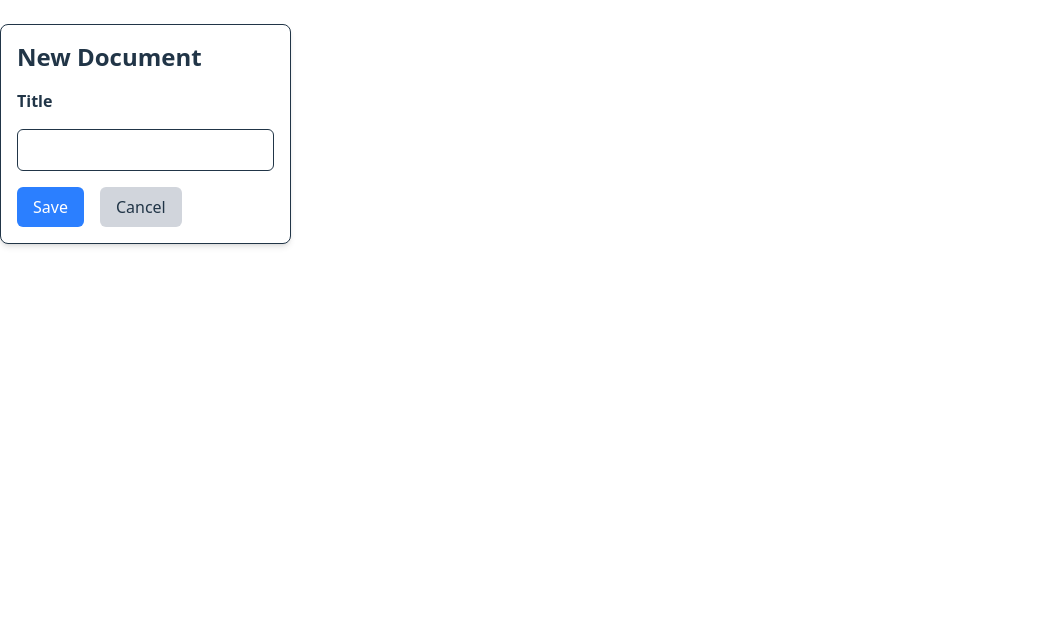
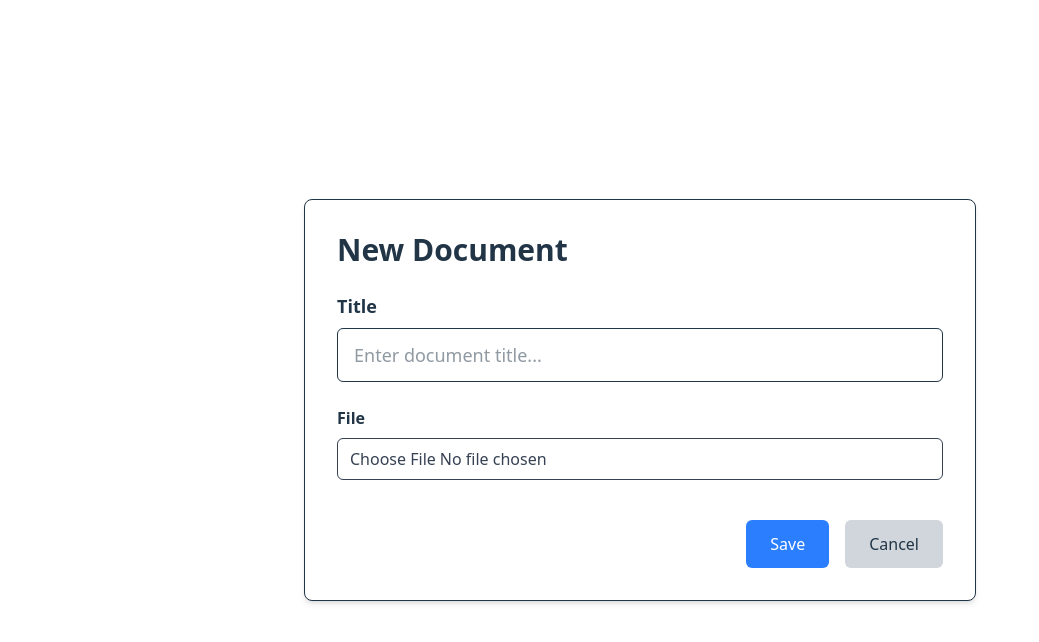
Before and after one commit to salem-karim/PaperlessClone, a React (Vite) app in the folder webui/: page /documents/new in a window 1280 px wide. Shown: the top 642 px of the page, without its empty margins (0-1039 px from the left). Built offline with nearby package versions, Linux system fonts and the light colour scheme.

Commit message:
refactor DocumentForm and extracted parts from App.tsx

```diff
--- a/webui/src/App.tsx
+++ b/webui/src/App.tsx
@@ -1,5 +1,61 @@
-import StartPage from "./components/StartPage";
+// App.tsx
+import { useEffect, useState } from "react";
+import { getDocuments, deleteDocument } from "./lib/documentService";
+import { tryCatch } from "./lib/try-catch";
+import type { DocumentSummaryDto } from "./lib/types";
+import { Link } from "react-router-dom";
+import { FaPlus } from "react-icons/fa6";
+import { DocumentList } from "./components/DocumentList";
+import { DeleteModal } from "./components/DeleteModal";
 
 export default function App() {
-  return <StartPage />;
+  const [documents, setDocuments] = useState<DocumentSummaryDto[]>([]);
+  const [loading, setLoading] = useState(false);
+  const [deleteDocId, setDeleteDocId] = useState<string | null>(null);
+
+  async function loadDocuments() {
+    setLoading(true);
+    const [docs, docsError] =
+      await tryCatch<DocumentSummaryDto[]>(getDocuments());
+    setLoading(false);
+
+    if (docsError) console.error(docsError.message);
+    else if (docs) setDocuments(docs);
+  }
+
+  async function handleDelete(id: string) {
+    setDeleteDocId(null);
+    const [, error] = await tryCatch(deleteDocument(id));
+    if (error) console.error(error.message);
+    else loadDocuments();
+  }
+
+  useEffect(() => {
+    loadDocuments();
+  }, []);
+
+  return (
+    <div className="p-6 max-w-7xl mx-auto">
+      <h1 className="text-3xl font-bold mb-4 flex items-center gap-2">
+        Documents
+        <Link
+          to="/documents/new"
+          className="text-white hover:bg-blue-600 rounded-full p-1 flex items-center justify-center"
+        >
+          <FaPlus className="text-white" />
+        </Link>
+      </h1>
+
+      {loading && <p className="text-gray-500 mb-4">Loading documents...</p>}
+
+      <DocumentList documents={documents} onDelete={setDeleteDocId} />
+
+      {deleteDocId && (
+        <DeleteModal
+          onConfirm={() => handleDelete(deleteDocId)}
+          onCancel={() => setDeleteDocId(null)}
+        />
+      )}
+    </div>
+  );
 }
--- /dev/null
+++ b/webui/src/components/DeleteModal.tsx
@@ -0,0 +1,28 @@
+type Props = {
+  onConfirm: () => void;
+  onCancel: () => void;
+};
+
+export function DeleteModal({ onConfirm, onCancel }: Props) {
+  return (
+    <div className="fixed inset-0 flex items-center justify-center bg-black bg-opacity-50 z-50">
+      <div className="bg-white dark:bg-gray-800 p-6 rounded-lg shadow-lg max-w-sm w-full text-center">
+        <p className="mb-4">Are you sure you want to delete this document?</p>
+        <div className="flex justify-center gap-4">
+          <button
+            onClick={onConfirm}
+            className="px-4 py-2 bg-red-500 text-white rounded-md hover:bg-red-600 transition"
+          >
+            Delete
+          </button>
+          <button
+            onClick={onCancel}
+            className="px-4 py-2 bg-gray-300 dark:bg-gray-700 rounded-md hover:bg-gray-400 dark:hover:bg-gray-600 transition"
+          >
+            Cancel
+          </button>
+        </div>
+      </div>
+    </div>
+  );
+}
--- a/webui/src/components/DocumentForm.tsx
+++ b/webui/src/components/DocumentForm.tsx
@@ -1,83 +1,81 @@
-import { useEffect, useState, type FormEvent } from "react";
-import { useNavigate, useParams, useLocation } from "react-router-dom";
-import {
-  createDocument,
-  getDocumentById,
-  updateDocument,
-} from "../lib/documentService";
+import { useState, type FormEvent } from "react";
+import { useNavigate } from "react-router-dom";
+import { createDocument } from "../lib/documentService";
 import { tryCatch } from "../lib/try-catch";
 
 export default function DocumentForm() {
-  const { id } = useParams<{ id: string }>();
   const [title, setTitle] = useState("");
+  const [error, setError] = useState("");
+  const [file, setFile] = useState<File>();
   const [loading, setLoading] = useState(false);
-  const location = useLocation();
-  const from = (location.state as { from?: string })?.from || "/";
   const navigate = useNavigate();
-  const isEdit = Boolean(id);
-
-  // Load document if editing
-  useEffect(() => {
-    if (!id) return;
-    setLoading(true);
-    tryCatch(getDocumentById(id)).then(([doc, err]) => {
-      setLoading(false);
-      if (err) console.error(err);
-      else if (doc) setTitle(doc.title);
-    });
-  }, [id]);
 
   async function handleSubmit(e: FormEvent) {
     e.preventDefault();
-    if (!title.trim()) return;
-
+    if (!title.trim() || !file) {
+      setError("Please provide a title and select a PDF file.");
+      return;
+    }
+    if (file.type !== "application/pdf") {
+      setError("Only PDF files are allowed.");
+      return;
+    }
+    console.log(file);
     setLoading(true);
-    if (isEdit && id) {
-      const [, err] = await tryCatch(updateDocument(id, { title }));
+    const [, err] = await tryCatch(createDocument({ title, file }));
     setLoading(false);
-      if (err) console.error(err);
-      else navigate(`/documents/${id}`);
-    } else {
-      const [, err] = await tryCatch(createDocument({ title }));
-      setLoading(false);
-      if (err) console.error(err);
+    if (err) setError("Failed to upload document.");
     else navigate("/");
-    }
   }
 
   return (
+    <div className="min-h-screen flex items-center justify-center px-4">
       <form
         onSubmit={handleSubmit}
-      className="max-w-md mx-auto mt-6 p-4 border rounded-lg shadow-md bg-white dark:bg-gray-800 flex flex-col gap-4"
+        className="w-full max-w-2xl p-8 border rounded-lg shadow-md bg-white dark:bg-gray-800 flex flex-col gap-6"
       >
-      <h1 className="text-2xl font-bold">
-        {isEdit ? "Edit Document" : "New Document"}
-      </h1>
+        <h1 className="text-3xl font-bold">New Document</h1>
         {loading && <p className="text-gray-500">Loading...</p>}
 
-      <label className="block font-semibold">Title</label>
+        <div className="flex flex-col gap-2">
+          <label className="block font-semibold text-lg">Title</label>
           <input
             type="text"
             value={title}
             onChange={(e) => setTitle(e.target.value)}
-        className="w-full px-3 py-2 border rounded-md focus:outline-none focus:ring-2 focus:ring-blue-500 dark:bg-gray-700 dark:text-white"
+            className="w-full px-4 py-3 text-lg border rounded-md focus:outline-none focus:ring-2 focus:ring-blue-500 dark:bg-gray-700 dark:text-white"
+            placeholder="Enter document title..."
           />
+        </div>
 
-      <div className="flex gap-4">
+        <div className="flex flex-col gap-2">
+          <label className="font-semibold">File</label>
+          <input
+            type="file"
+            accept="application/pdf"
+            onChange={(e) => setFile(e.target.files?.[0])}
+            className="cursor-pointer px-3 py-2 border rounded-md text-gray-700 dark:text-white bg-white dark:bg-gray-700 hover:bg-gray-100 dark:hover:bg-gray-600 transition"
+          />
+        </div>
+        {error && <p className="text-red-500">{error}</p>}
+
+        <div className="flex gap-4 mt-4 justify-end-safe">
           <button
             type="submit"
-          className="px-4 py-2 bg-blue-500 text-white rounded-md hover:bg-blue-600 transition"
+            disabled={loading}
+            className="px-6 py-3 bg-blue-500 text-white rounded-md hover:bg-blue-600 transition disabled:opacity-50 disabled:cursor-not-allowed"
           >
-          Save
+            {loading ? "Saving..." : "Save"}
           </button>
           <button
             type="button"
-          onClick={() => navigate(from)}
-          className="px-4 py-2 bg-gray-300 dark:bg-gray-700 rounded-md hover:bg-gray-400 dark:hover:bg-gray-600 transition"
+            onClick={() => navigate("/")}
+            className="px-6 py-3 bg-gray-300 dark:bg-gray-700 rounded-md hover:bg-gray-400 dark:hover:bg-gray-600 transition"
           >
             Cancel
           </button>
         </div>
       </form>
+    </div>
   );
 }
--- /dev/null
+++ b/webui/src/components/DocumentList.tsx
@@ -0,0 +1,17 @@
+import type { DocumentSummaryDto } from "../lib/types";
+import { DocumentCard } from "./DocumentCard";
+
+type Props = {
+  documents: DocumentSummaryDto[];
+  onDelete: (id: string) => void;
+};
+
+export function DocumentList({ documents, onDelete }: Props) {
+  return (
+    <div className="grid grid-cols-1 sm:grid-cols-2 md:grid-cols-3 lg:grid-cols-4 gap-4">
+      {documents.map((doc) => (
+        <DocumentCard key={doc.id} document={doc} onDelete={onDelete} />
+      ))}
+    </div>
+  );
+}
--- a/webui/src/components/StartPage.tsx
+++ /dev/null
@@ -1,111 +0,0 @@
-import { useEffect, useState } from "react";
-import { FaTrash, FaPencil } from "react-icons/fa6";
-import { getDocuments, deleteDocument } from "../lib/documentService";
-import { tryCatch } from "../lib/try-catch";
-import type { DocumentDto } from "../lib/types";
-import { Link } from "react-router-dom";
-import { FaPlus } from "react-icons/fa6";
-
-export default function StartPage() {
-  const [documents, setDocuments] = useState<DocumentDto[]>([]);
-  const [loading, setLoading] = useState(false);
-  const [deleteDocId, setDeleteDocId] = useState<string | null>(null);
-
-  async function loadDocuments() {
-    setLoading(true);
-    const [docs, docsError] = await tryCatch<DocumentDto[]>(getDocuments());
-    setLoading(false);
-
-    if (docsError) console.error(docsError.message);
-    else if (docs) setDocuments(docs);
-  }
-
-  async function handleDelete(id: string) {
-    setDeleteDocId(null);
-    const [, error] = await tryCatch(deleteDocument(id));
-    if (error) console.error(error.message);
-    else loadDocuments();
-  }
-
-  useEffect(() => {
-    loadDocuments();
-  }, []);
-
-  return (
-    <div className="p-6 max-w-7xl mx-auto">
-      <h1 className="text-3xl font-bold mb-4 flex items-center gap-2">
-        Documents
-        <Link
-          to="/documents/new"
-          className="text-white hover:bg-blue-600 rounded-full p-1 flex items-center justify-center"
-        >
-          <FaPlus className="text-white" />
-        </Link>
-      </h1>
-
-      {loading && <p className="text-gray-500 mb-4">Loading documents...</p>}
-
-      <div className="grid grid-cols-1 sm:grid-cols-2 md:grid-cols-3 lg:grid-cols-4 gap-4">
-        {documents.map((doc) => (
-          <div
-            key={doc.id}
-            className="p-4 border border-gray-300 dark:border-gray-600 rounded-lg shadow-sm transform transition-transform hover:scale-105 hover:bg-gray-100 dark:hover:bg-gray-800"
-          >
-            <div className="flex justify-between items-center gap-1">
-              {/* Clickable title */}
-              <Link
-                to={`/documents/${doc.id}`}
-                className="text-lg font-semibold flex-1 hover:underline"
-              >
-                {doc.title}
-              </Link>
-
-              {/* Action icons */}
-              <div className="flex gap-2">
-                <Link
-                  to={`/documents/${doc.id}/edit`}
-                  state={{ from: "/" }} // remember user came from Home
-                  className="text-gray-600 dark:text-gray-300 hover:text-blue-500 transition"
-                >
-                  <FaPencil />
-                </Link>
-
-                <button
-                  onClick={() => setDeleteDocId(doc.id)}
-                  className="text-gray-600 dark:text-gray-300 hover:text-red-500 transition"
-                >
-                  <FaTrash />
-                </button>
-              </div>
-            </div>
-          </div>
-        ))}
-      </div>
-
-      {/* Delete confirmation modal */}
-      {deleteDocId && (
-        <div className="fixed inset-0 flex items-center justify-center bg-black bg-opacity-50 z-50">
-          <div className="bg-white dark:bg-gray-800 p-6 rounded-lg shadow-lg max-w-sm w-full text-center">
-            <p className="mb-4">
-              Are you sure you want to delete this document?
-            </p>
-            <div className="flex justify-center gap-4">
-              <button
-                onClick={() => handleDelete(deleteDocId)}
-                className="px-4 py-2 bg-red-500 text-white rounded-md hover:bg-red-600 transition"
-              >
-                Delete
-              </button>
-              <button
-                onClick={() => setDeleteDocId(null)}
-                className="px-4 py-2 bg-gray-300 dark:bg-gray-700 rounded-md hover:bg-gray-400 dark:hover:bg-gray-600 transition"
-              >
-                Cancel
-              </button>
-            </div>
-          </div>
-        </div>
-      )}
-    </div>
-  );
-}
--- a/webui/src/index.css
+++ b/webui/src/index.css
@@ -2,11 +2,6 @@
 
 /* Minimal global styles */
 body {
-  margin: 0;
-  min-width: 320px;
-  min-height: 100vh;
-  display: flex;
-
   /* Dark mode defaults */
   background-color: #242424;
   color: rgba(255, 255, 255, 0.87);
--- a/webui/src/lib/documentService.ts
+++ b/webui/src/lib/documentService.ts
@@ -1,44 +1,53 @@
-import type { DocumentDto } from "./types";
+import type {
+  DocumentDetailDto,
+  DocumentDto,
+  DocumentSummaryDto,
+} from "./types";
 
 // GET all documents
-export async function getDocuments(): Promise<DocumentDto[]> {
+export async function getDocuments(): Promise<DocumentSummaryDto[]> {
   const res = await fetch("/api/v1/documents");
   if (!res.ok) throw new Error(`HTTP ${res.status}`);
-  return res.json() as Promise<DocumentDto[]>;
+  return res.json() as Promise<DocumentSummaryDto[]>;
 }
 
 // GET document by ID
-export async function getDocumentById(id: string): Promise<DocumentDto> {
+export async function getDocumentById(id: string): Promise<DocumentDetailDto> {
   const res = await fetch(`/api/v1/documents/${id}`);
   if (!res.ok) throw new Error(`HTTP ${res.status}`);
-  return res.json() as Promise<DocumentDto>;
+  return res.json() as Promise<DocumentDetailDto>;
 }
 
 // POST (create) document
 export async function createDocument(
-  doc: Omit<DocumentDto, "id">,
-): Promise<DocumentDto> {
+  doc: DocumentDto,
+): Promise<DocumentSummaryDto> {
+  const form = new FormData();
+  form.append("file", doc.file);
+  form.append("title", doc.title);
+  form.append("createdAt", String(doc.file.lastModified));
+
   const res = await fetch("/api/v1/documents", {
     method: "POST",
-    headers: { "Content-Type": "application/json" },
-    body: JSON.stringify(doc),
+    body: form,
   });
+
   if (!res.ok) throw new Error(`HTTP ${res.status}`);
-  return res.json() as Promise<DocumentDto>;
+  return res.json() as Promise<DocumentSummaryDto>;
 }
 
-// PUT (update) document by ID
+// PUT (update) document Title by ID
 export async function updateDocument(
   id: string,
-  doc: Partial<DocumentDto>,
-): Promise<DocumentDto> {
+  updates: Pick<DocumentSummaryDto, "title">,
+): Promise<DocumentSummaryDto> {
   const res = await fetch(`/api/v1/documents/${id}`, {
     method: "PUT",
     headers: { "Content-Type": "application/json" },
-    body: JSON.stringify(doc),
+    body: JSON.stringify(updates),
   });
   if (!res.ok) throw new Error(`HTTP ${res.status}`);
-  return res.json() as Promise<DocumentDto>;
+  return res.json() as Promise<DocumentSummaryDto>;
 }
 
 // DELETE document by ID
--- a/webui/src/main.tsx
+++ b/webui/src/main.tsx
@@ -14,7 +14,6 @@ createRoot(document.getElementById("root")!).render(
         <Route path="/" element={<App />} />
         <Route path="/documents/new" element={<DocumentForm />} />
         <Route path="/documents/:id" element={<DocumentDetails />} />
-        <Route path="/documents/:id/edit" element={<DocumentForm />} />
       </Routes>
     </BrowserRouter>
   </StrictMode>,
```
Also changed, not shown: webui/src/components/DocumentCard.tsx (added, +39 -0 lines), webui/src/lib/types.ts (+15 -0 lines). Lines whose indentation alone changed are shown as unchanged.
